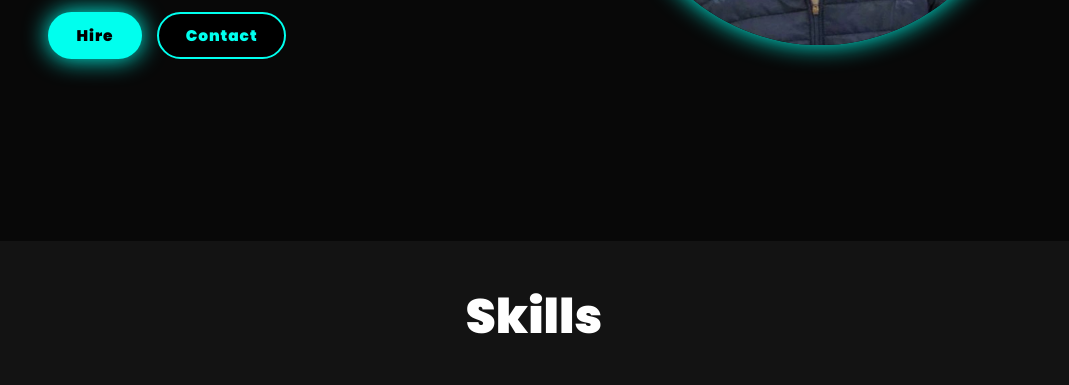
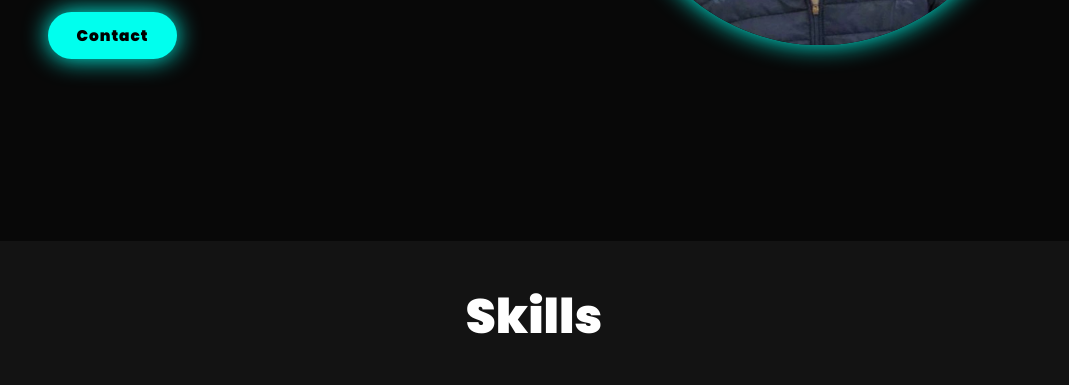
Before and after one commit to Youssef-Gamal-1/Portfolio, a plain HTML site: page index.html in a window 1280 px wide. Shown: the part 559-944 px from the top of the page, without its empty margins (106-1175 px from the left). Drawn offline with nearby package versions, Linux system fonts and the light colour scheme.

Commit message:
removing useless links and finishing up

```diff
--- a/index.html
+++ b/index.html
@@ -42,7 +42,6 @@
                 </a>
             </div>
             <div class="btn-group">
-                <a href="#" class="btn">Hire</a>
                 <a href="#contact" class="btn">Contact</a>
             </div>
         </div>
```
